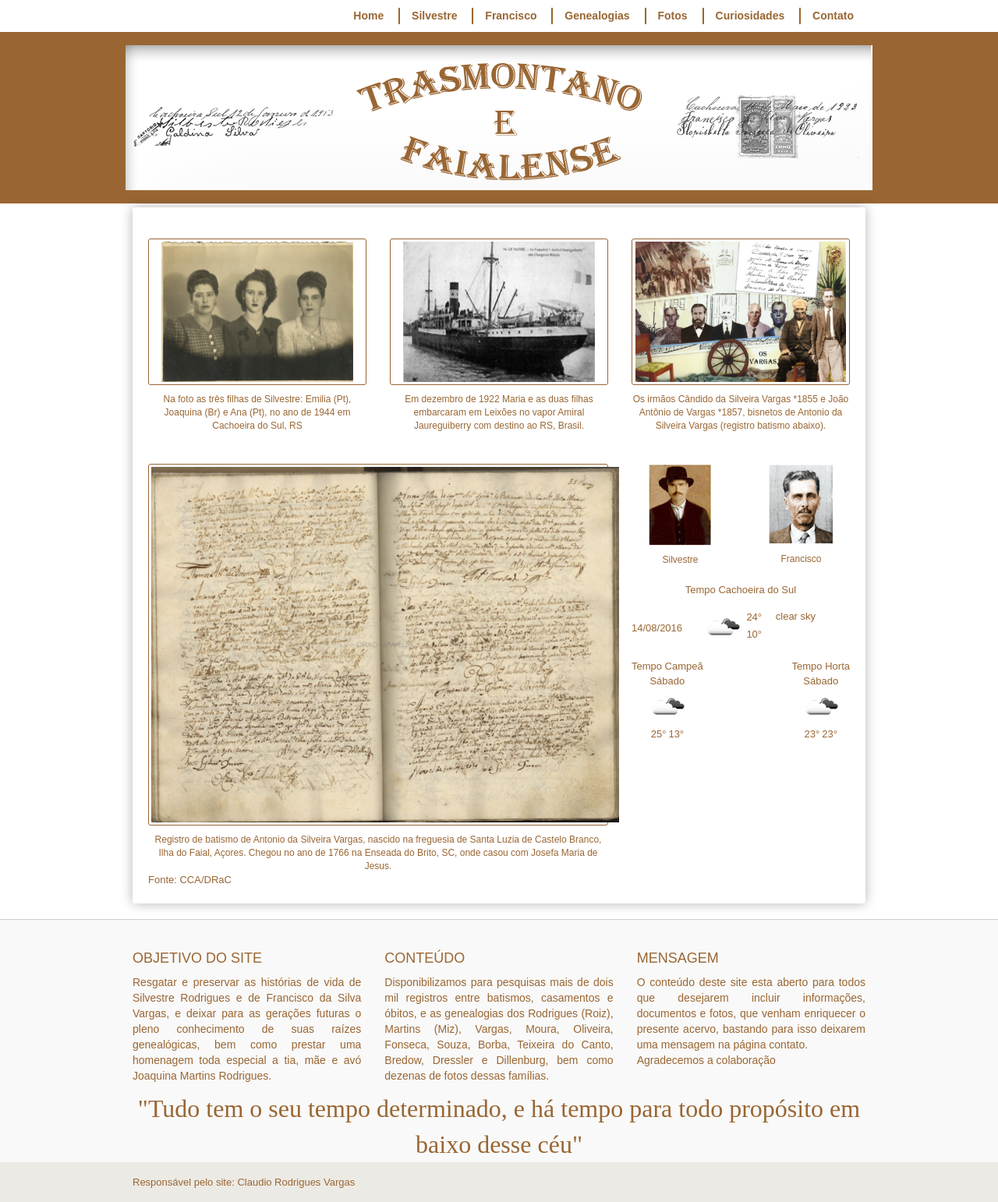
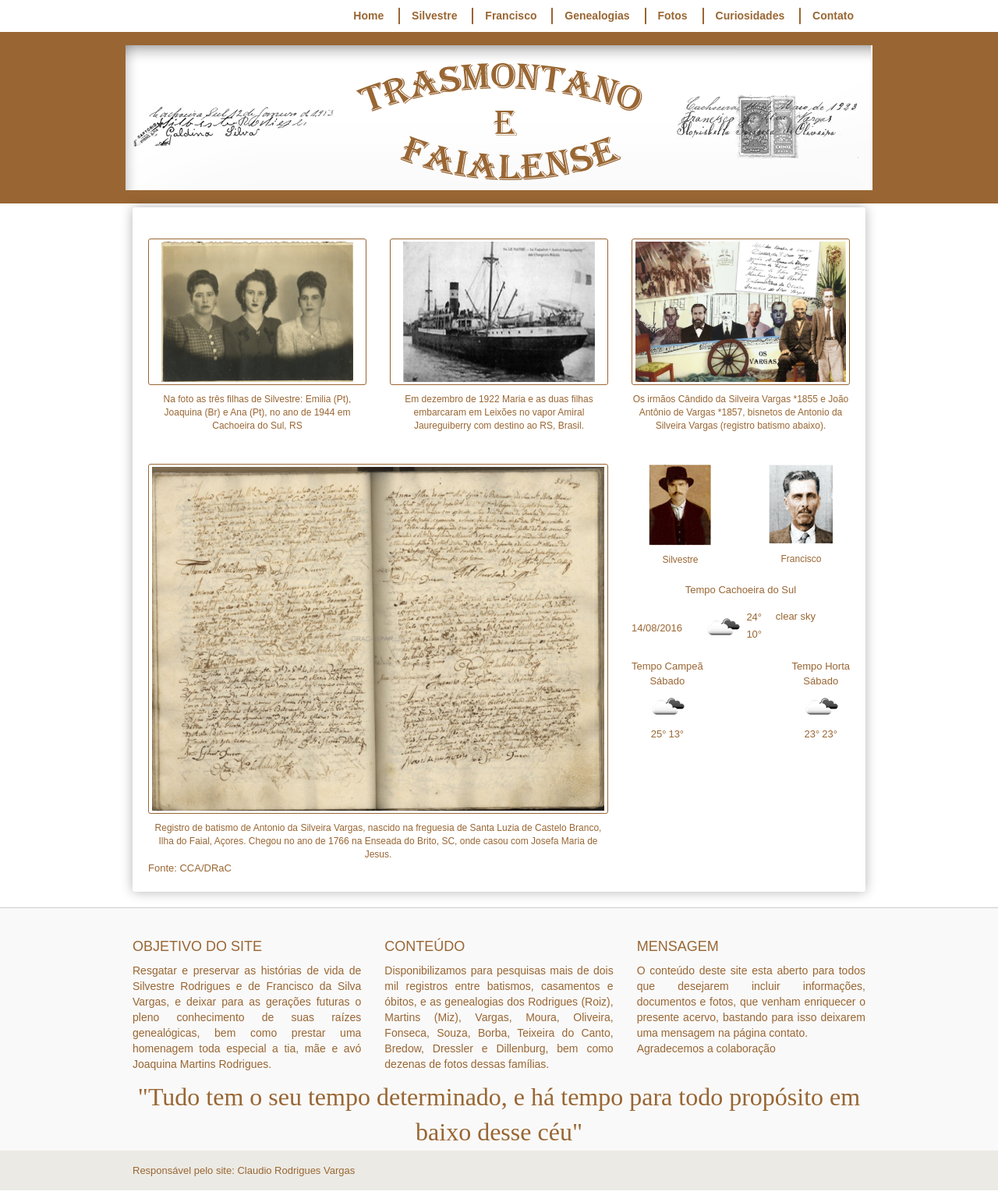
Before and after one commit to claudiovargas1955/claudiovargas1955.github.io, a Jekyll site: the page built from index.html, in a window 1280 px wide. Shown: the whole page at 78% size. Built offline with Jekyll 4.4.1, drawn with Linux system fonts in a browser that asks for light colours; some web fonts are replaced.

Commit message:
Update index.html

```diff
--- a/index.html
+++ b/index.html
@@ -37,7 +37,7 @@
         <div class="container-book-home col-sm-8">
           <div class="img-container-border">
             <a href="http://culturacores.azores.gov.pt/biblioteca_digital/FAL-HT-CASTELOBRANCO-B-1736-1777/FAL-HT-CASTELOBRANCO-B-1736-1777_item1/P56.html">
-              <img src="images/livro.jpg" width="600px" alt="livro">
+              <img src="images/livro.jpg" width="580px" alt="livro">
             </a>
           </div>
           <span class="subtitle">Registro de batismo de Antonio da Silveira Vargas,
```
